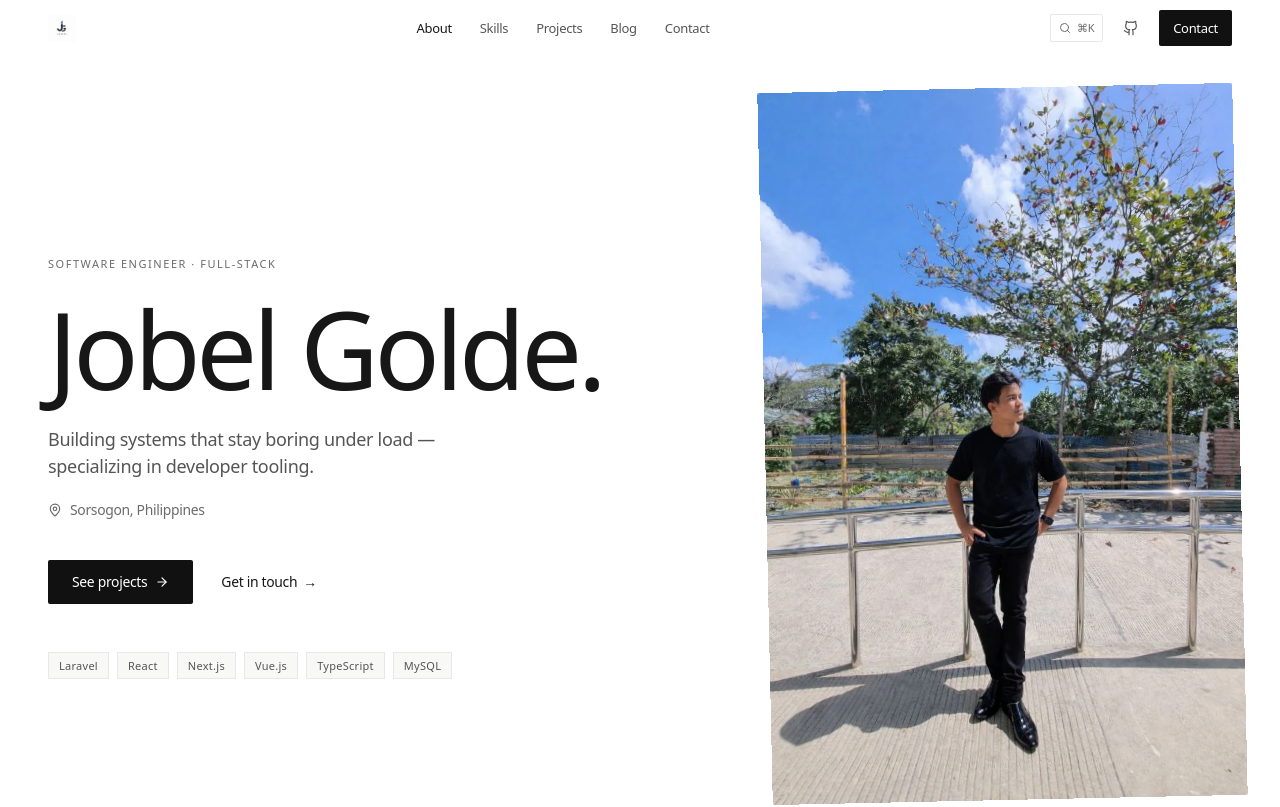
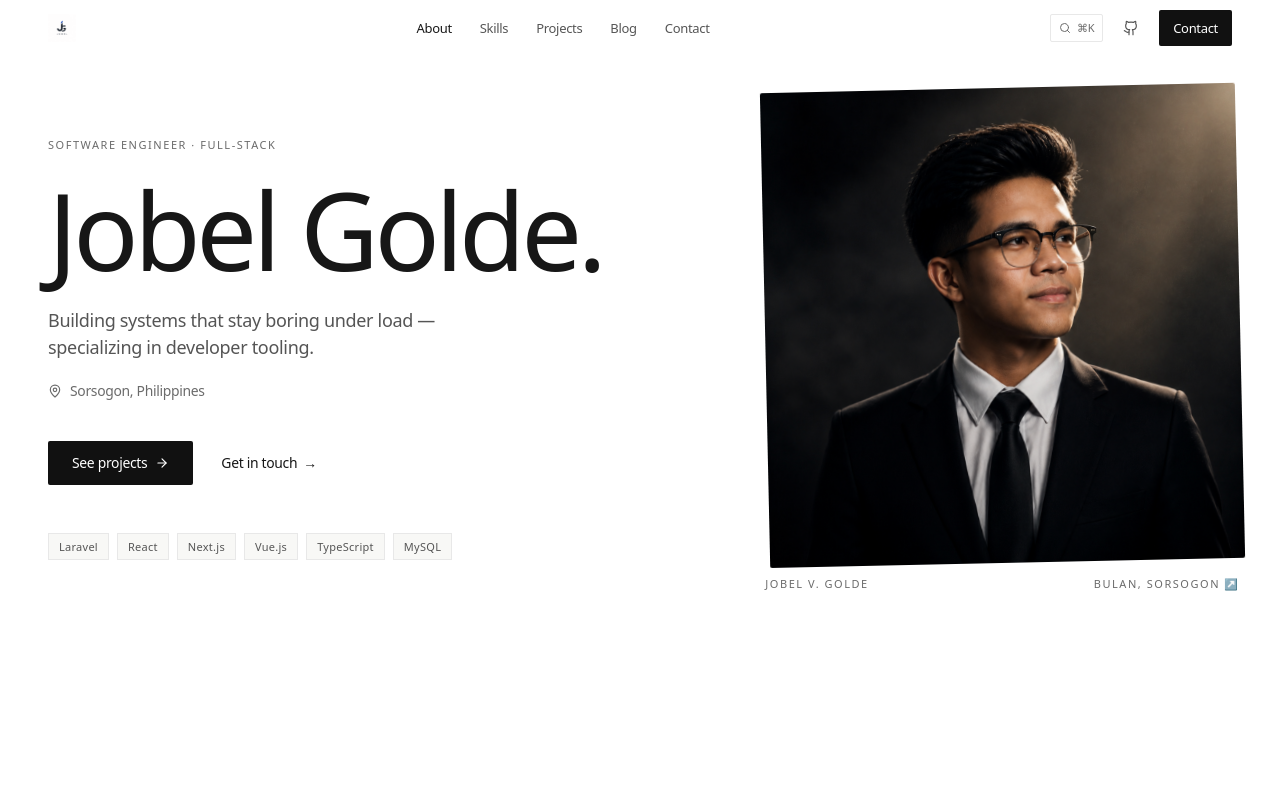
Before and after one commit to jobelGolde12/portfolio-latest, a Next.js app: page / in a window 1280 px wide. Shown: the top 807 px of the page. Built offline with nearby package versions, Linux system fonts and the light colour scheme.

Commit message:
Use profile.png as the hero portrait
profile.webp no longer exists in public/, leaving the hero image broken.
Point Hero and JSON-LD person schema at public/profile.png (1254x1254).

```diff
--- a/components/Hero.tsx
+++ b/components/Hero.tsx
@@ -166,10 +166,10 @@ export default function Hero() {
             {/* Single dominant visual — settles gently under a fine pointer */}
             <div className="hero-portrait overflow-hidden rounded-sm">
               <Image
-                src="/profile.webp"
+                src="/profile.png"
                 alt="Portrait of Jobel V. Golde"
-                width={853}
-                height={1280}
+                width={1254}
+                height={1254}
                 priority
                 sizes="(max-width: 1024px) 90vw, 420px"
                 className="h-auto w-full object-cover"
--- a/components/JsonLd.tsx
+++ b/components/JsonLd.tsx
@@ -46,7 +46,7 @@ export default function JsonLd() {
       addressCountry: 'PH',
     },
     email: 'jobelgolde45@gmail.com',
-    image: `${baseUrl}/profile.webp`,
+    image: `${baseUrl}/profile.png`,
   };
 
   const websiteSchema = {
```
Also changed, not shown: public/profile.png (added), public/profile.webp (deleted).
